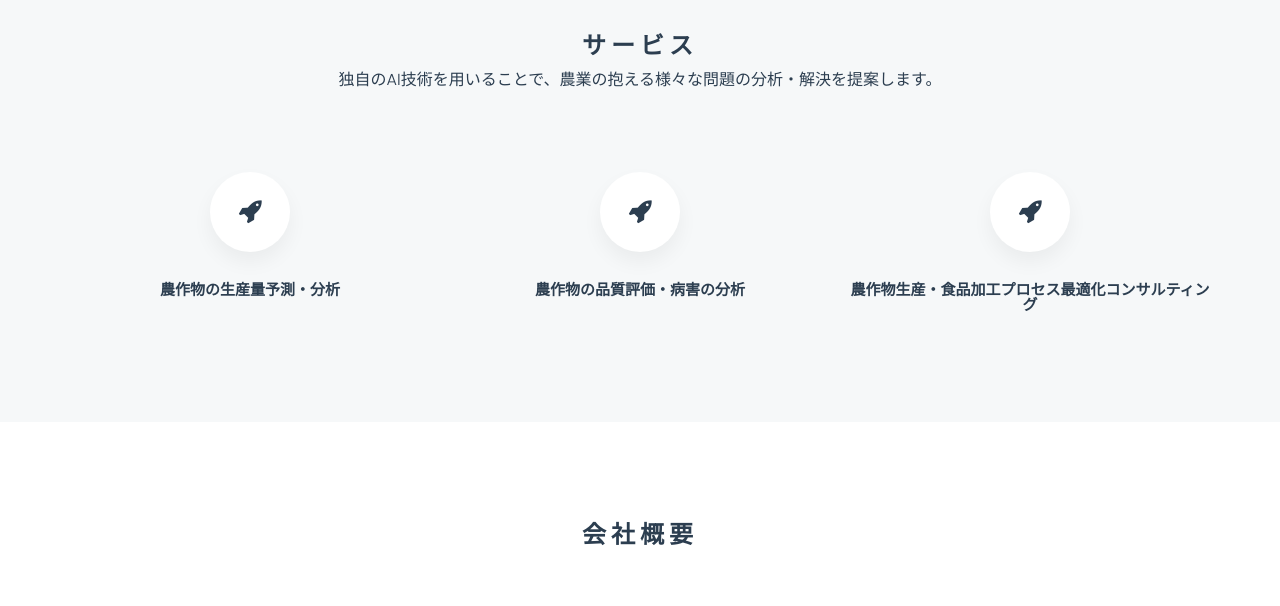
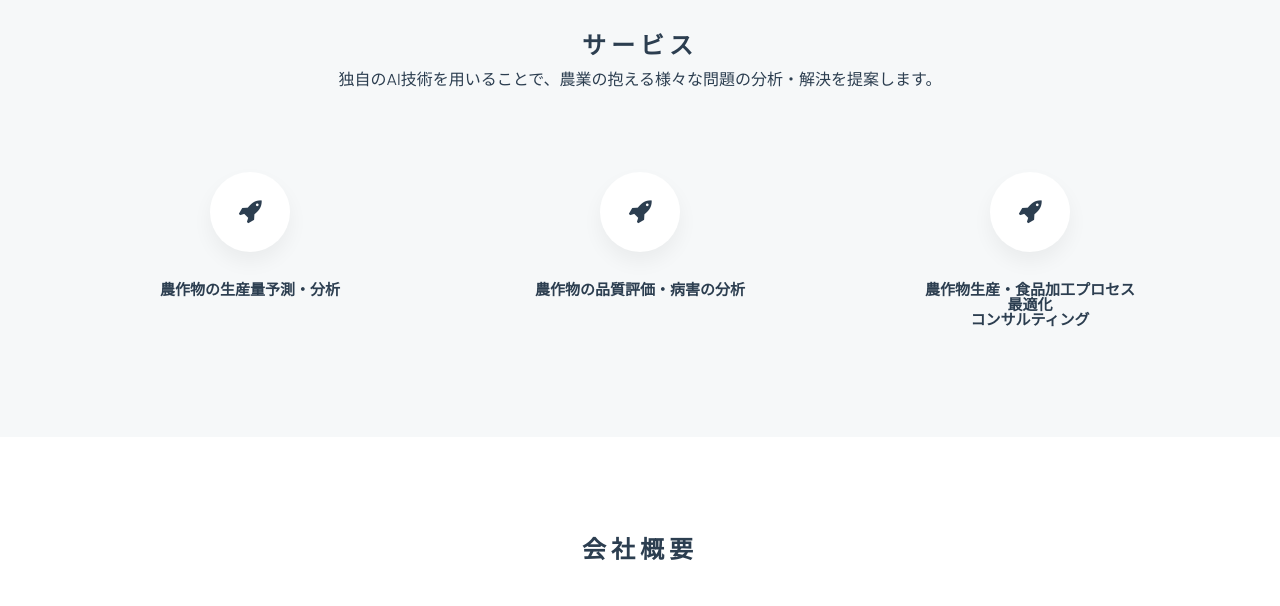
Before and after one commit to trans-farm/home, a plain HTML site: page index.html in a window 1280 px wide. Shown: the part 816-1422 px from the top of the page. Drawn offline with nearby package versions, Linux system fonts and the light colour scheme.

Commit message:
adding new line

```diff
--- a/index.html
+++ b/index.html
@@ -122,7 +122,12 @@
 			<div class="col-md-4">
 				<div class="service-block text-center">
 					<i class="fa fa-rocket"></i>
-  							<h3>農作物生産・食品加工プロセス最適化コンサルティング</h3>
+					<h3 class="">農作物生産・食品加工プロセス<br>
+						<span class="text-left">
+							最適化 <br>
+							コンサルティング
+						</span>
+					</h3>
 				</div><!--/.service-block-->
 			</div>
 		</div>
```
Lines whose indentation alone changed are shown as unchanged.
